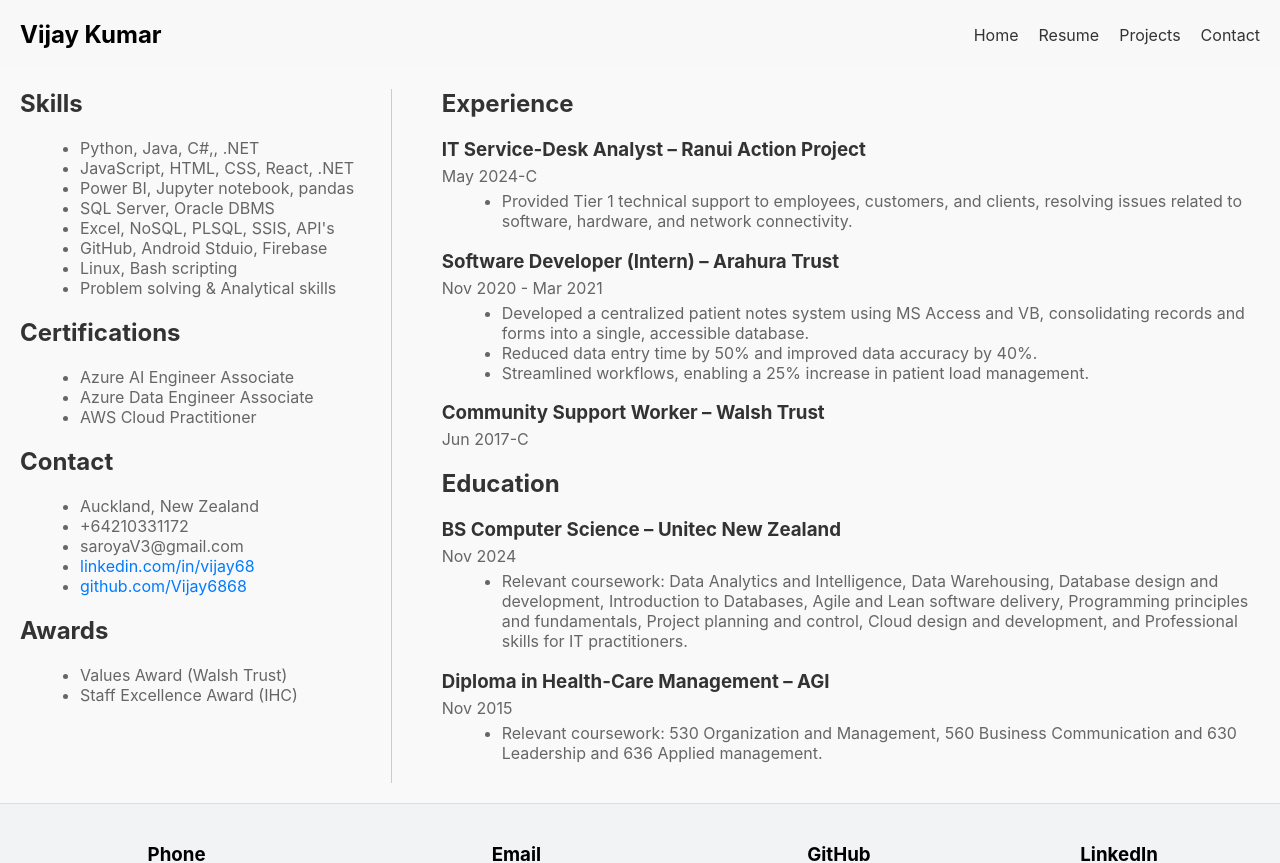
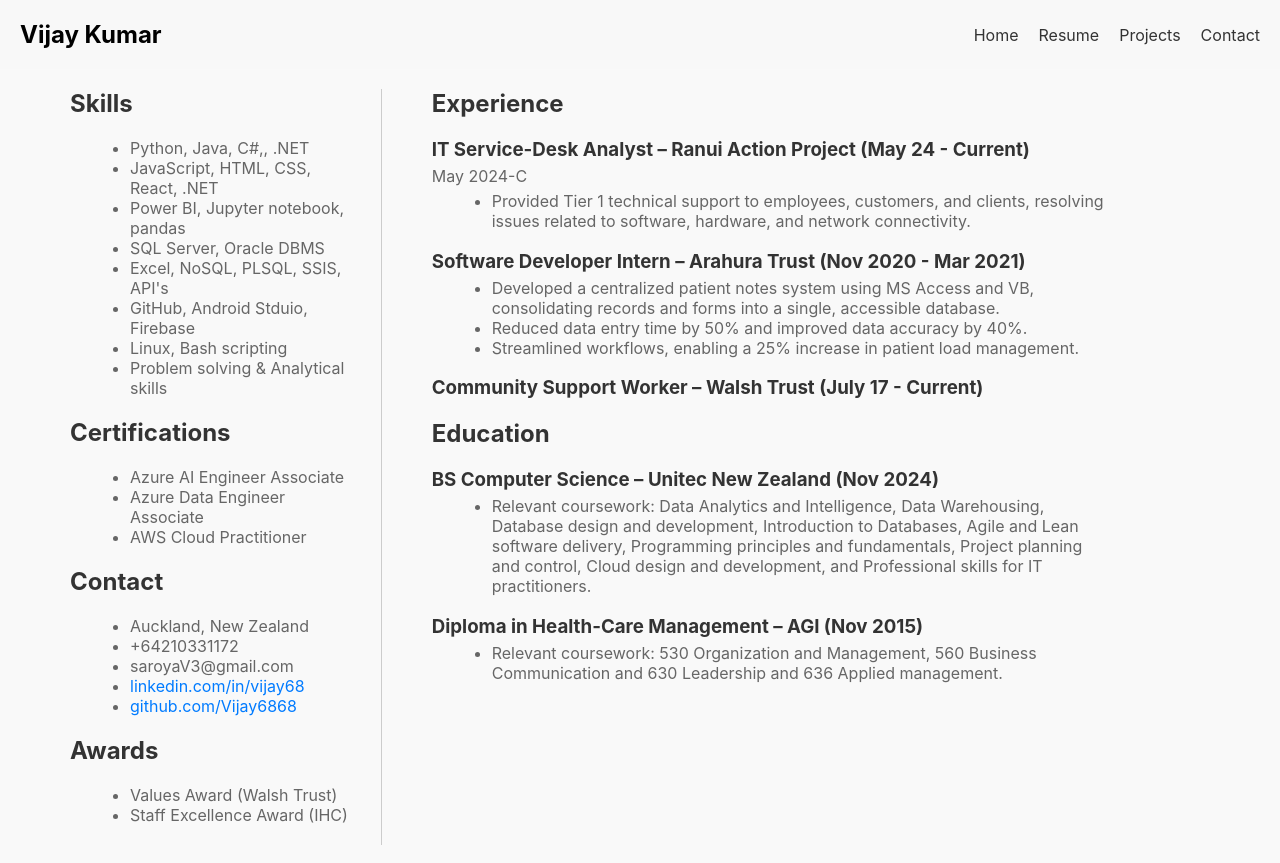
Before and after one commit to Vijay6868/tech-portfolio, a React (Create React App) app in the folder my-portfolio/: page /resume in a window 1280 px wide. Shown: the top 863 px of the page. Built offline with nearby package versions, Linux system fonts and the light colour scheme.

Commit message:
minor change

```diff
--- a/my-portfolio/src/components/Resume.css
+++ b/my-portfolio/src/components/Resume.css
@@ -11,11 +11,13 @@
     width: 30%;
     padding-right: 20px;
     border-right: 1px solid #ccc;
+    padding-left: 50px;
   }
 
   .resume__right {
     width: 70%;
     padding-left: 50px;
+    padding-right: 150px;
   }
 
   .resume__section {
--- a/my-portfolio/src/components/Resume.js
+++ b/my-portfolio/src/components/Resume.js
@@ -49,15 +49,15 @@ const Resume = () => {
         <div className="resume__section">
           <h2>Experience</h2>
           <div>
-            <h3>IT Service-Desk Analyst – Ranui Action Project</h3>
+            <h3>IT Service-Desk Analyst – Ranui Action Project (May 24 - Current)</h3>
             <p>May 2024-C</p>
             <ul>
               <li>Provided Tier 1 technical support to employees, customers, and clients, resolving issues related to software, hardware, and network connectivity.</li>
             </ul>
           </div>
           <div>
-            <h3>Software Developer (Intern) – Arahura Trust</h3>
-            <p>Nov 2020 - Mar 2021</p>
+            <h3>Software Developer Intern  – Arahura Trust (Nov 2020 - Mar 2021)</h3>
+            <p></p>
             <ul>
               <li>Developed a centralized patient notes system using MS Access and VB, consolidating records and forms into a single, accessible database.</li>
               <li>Reduced data entry time by 50% and improved data accuracy by 40%.</li>
@@ -66,22 +66,22 @@ const Resume = () => {
           </div>
 
           <div>
-            <h3>Community Support Worker – Walsh Trust</h3>
-            <p>Jun 2017-C</p>
+            <h3>Community Support Worker – Walsh Trust (July 17 - Current)</h3>
+
           </div>
         </div>
         <div className="resume__section">
           <h2>Education</h2>
           <div>
-            <h3>BS Computer Science – Unitec New Zealand</h3>
-            <p>Nov 2024</p>
+            <h3>BS Computer Science – Unitec New Zealand (Nov 2024)</h3>
+
             <ul>
               <li>Relevant coursework: Data Analytics and Intelligence, Data Warehousing, Database design and development, Introduction to Databases, Agile and Lean software delivery, Programming principles and fundamentals, Project planning and control, Cloud design and development, and Professional skills for IT practitioners.</li>
             </ul>
           </div>
           <div>
-            <h3>Diploma in Health-Care Management – AGI</h3>
-            <p>Nov 2015</p>
+            <h3>Diploma in Health-Care Management – AGI (Nov 2015)</h3>
+
             <ul>
               <li>Relevant coursework: 530 Organization and Management, 560 Business Communication and 630 Leadership and 636 Applied management.</li>
             </ul>
```
